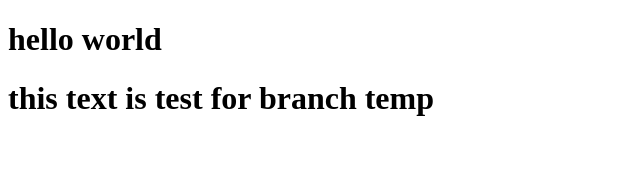
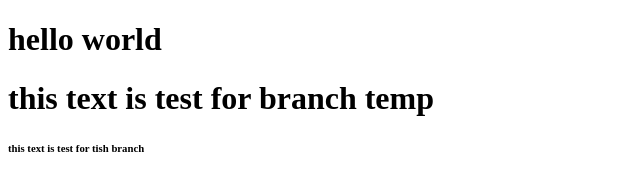
Before and after one commit to hossin13851385/curly-happiness, a plain HTML site: page index.html in a window 1280 px wide. Shown: the whole page, without its empty margins (0-640 px from the left). Drawn offline with Linux system fonts and the light colour scheme.

Commit message:
secend temp

```diff
--- a/index.html
+++ b/index.html
@@ -8,5 +8,6 @@
 <body>
     <h1>hello world</h1>
     <h1>this text is test for branch temp</h1>
+    <h6>this text is test for tish branch</h6>
 </body>
 </html>
```
